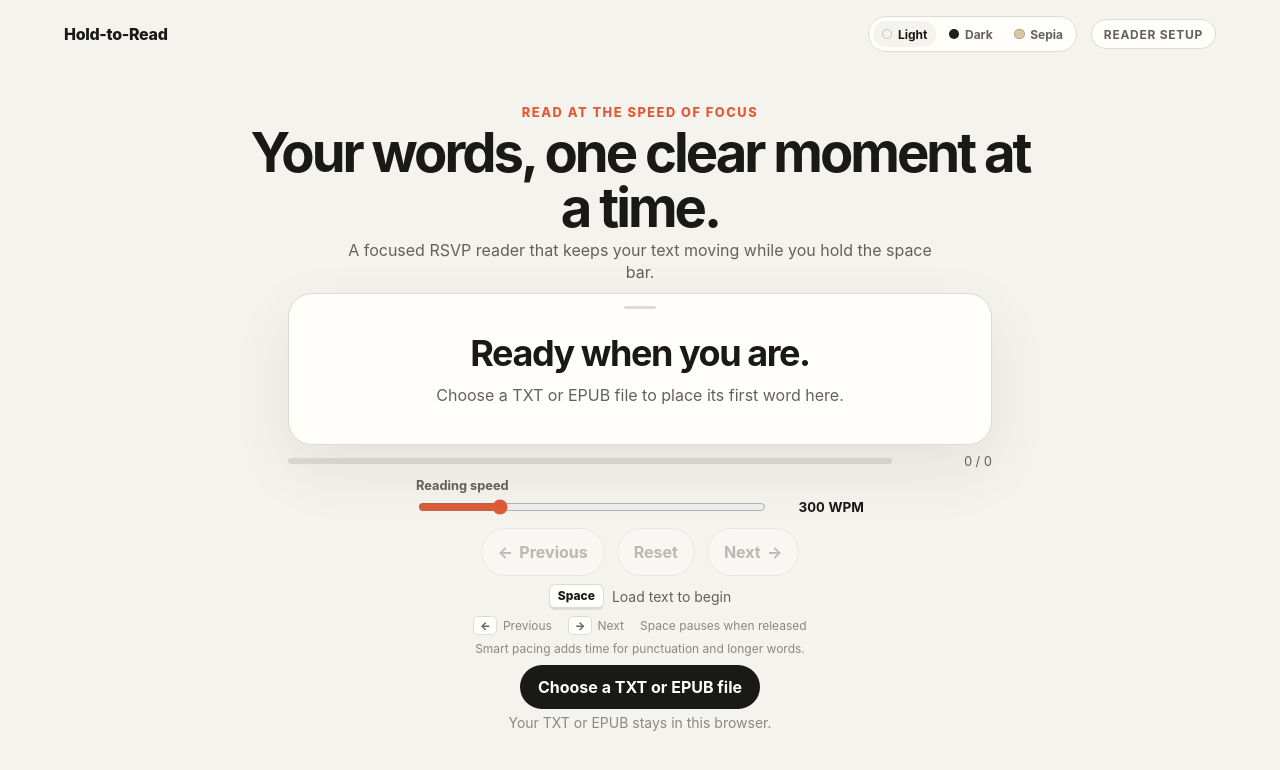
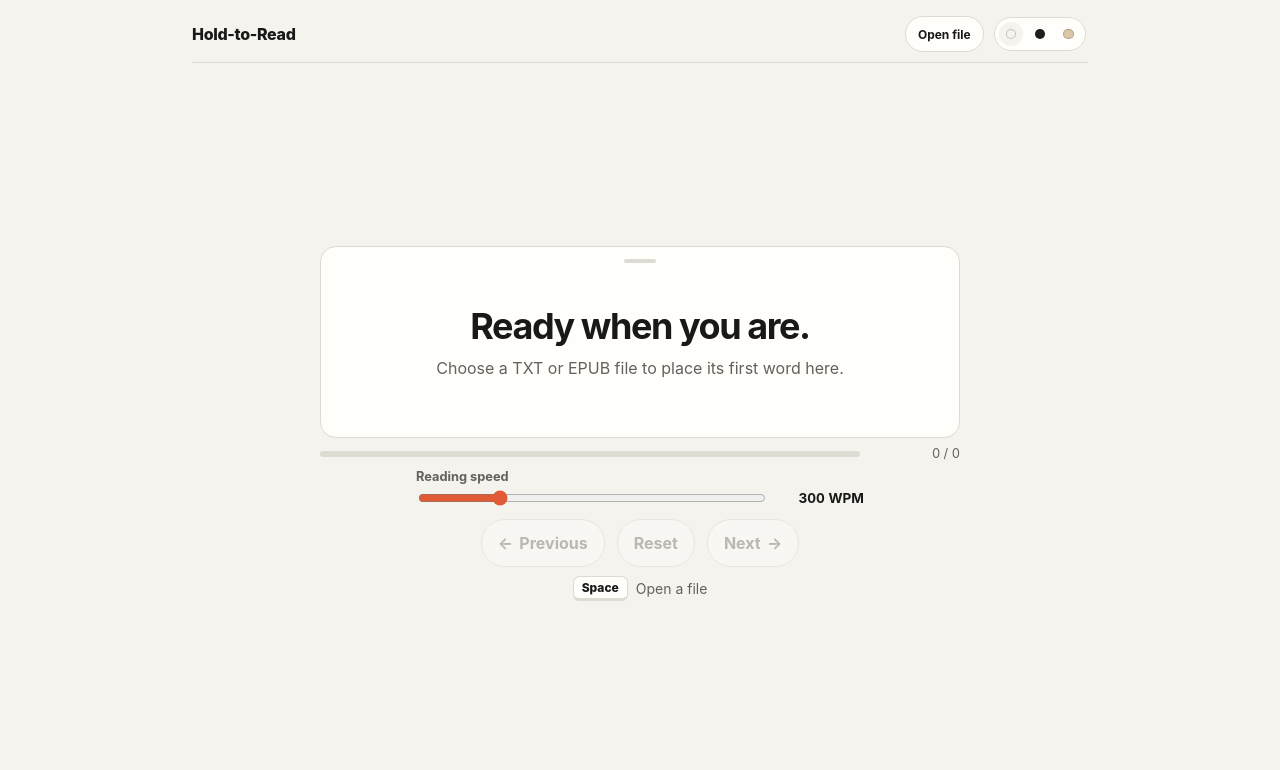
Before and after one commit to kusonnim/RSVP_Reader, a React (Vite) app: page / in a window 1280 px wide. Shown: the top 770 px of the page. Built offline with nearby package versions, Linux system fonts and the light colour scheme.

Commit message:
Minimize reader interface

```diff
--- a/src/app/App.css
+++ b/src/app/App.css
@@ -17,7 +17,7 @@
 .app-shell {
   display: grid;
   grid-template-rows: auto minmax(0, 1fr);
-  width: min(100% - 2rem, 72rem);
+  width: min(100% - 2rem, 56rem);
   height: 100%;
   margin: 0 auto;
   padding: clamp(0.65rem, 2vh, 1.25rem) 0;
@@ -28,12 +28,14 @@
   align-items: center;
   justify-content: space-between;
   gap: 1rem;
+  border-bottom: 1px solid var(--color-border);
+  padding-bottom: 0.65rem;
 }
 
 .header-actions {
   display: flex;
   align-items: center;
-  gap: 0.75rem;
+  gap: 0.5rem;
 }
 
 .theme-selector {
@@ -48,9 +50,9 @@
 .theme-option {
   display: flex;
   align-items: center;
-  gap: 0.35rem;
+  gap: 0;
   border-radius: 999px;
-  padding: 0.35rem 0.55rem;
+  padding: 0.45rem;
   color: var(--color-text-muted);
   cursor: pointer;
   font-size: 0.75rem;
@@ -99,75 +101,31 @@
   font-size: 1rem;
   font-weight: 800;
   letter-spacing: -0.02em;
-  text-decoration: none;
 }
 
-.status-badge {
-  border: 1px solid var(--color-border);
-  border-radius: 999px;
-  padding: 0.4rem 0.75rem;
-  color: var(--color-text-muted);
-  background: var(--color-surface);
-  font-size: 0.75rem;
-  font-weight: 700;
-  letter-spacing: 0.06em;
-  text-transform: uppercase;
-}
-
-.welcome-panel {
+.reader-panel {
   display: grid;
   align-content: center;
   justify-items: center;
-  gap: clamp(0.45rem, 1.15vh, 0.85rem);
-  max-width: 54rem;
+  gap: clamp(0.4rem, 1vh, 0.7rem);
+  max-width: 48rem;
   width: 100%;
   min-height: 0;
   margin: 0 auto;
   text-align: center;
 }
 
-.intro {
-  display: grid;
-  justify-items: center;
-  gap: 0.3rem;
-}
-
-.eyebrow {
-  margin: 0;
-  color: var(--color-accent);
-  font-size: 0.8rem;
-  font-weight: 800;
-  letter-spacing: 0.12em;
-  text-transform: uppercase;
-}
-
-.welcome-panel h1 {
-  max-width: 22ch;
-  margin: 0;
-  font-size: clamp(1.75rem, 4.5vw, 3.4rem);
-  line-height: 1;
-  letter-spacing: -0.055em;
-}
-
-.welcome-copy {
-  max-width: 38rem;
-  margin: 0;
-  color: var(--color-text-muted);
-  font-size: clamp(0.85rem, 1.5vw, 1rem);
-  line-height: 1.4;
-}
-
 .reader-view {
   position: relative;
   display: grid;
-  width: min(100%, 44rem);
-  min-height: clamp(7.5rem, 19vh, 10.5rem);
+  width: min(100%, 40rem);
+  min-height: clamp(8rem, 24vh, 12rem);
   margin-top: 0;
   place-items: center;
   border: 1px solid var(--color-border);
-  border-radius: var(--radius-large);
+  border-radius: 1rem;
   background: var(--color-surface);
-  box-shadow: var(--shadow-soft);
+  box-shadow: none;
   transition:
     border-color 180ms ease,
     box-shadow 180ms ease,
@@ -191,9 +149,8 @@
 
 .reader-view.is-reading {
   border-color: var(--color-accent);
-  box-shadow:
-    var(--shadow-soft),
-    0 0 0 0.2rem color-mix(in srgb, var(--color-accent) 12%, transparent);
+  box-shadow: 0 0 0 0.2rem
+    color-mix(in srgb, var(--color-accent) 12%, transparent);
   transform: translateY(-0.125rem);
 }
 
@@ -207,7 +164,7 @@
   grid-template-columns: auto minmax(0, 1fr) auto;
   align-items: center;
   gap: 0.75rem;
-  width: min(100%, 44rem);
+  width: min(100%, 40rem);
   margin-top: 0;
   border: 1px solid var(--color-border);
   border-radius: 0.9rem;
@@ -284,7 +241,7 @@
   grid-template-columns: minmax(0, 1fr) auto;
   align-items: center;
   gap: 0.75rem;
-  width: min(100%, 44rem);
+  width: min(100%, 40rem);
   margin-top: 0;
 }
 
@@ -314,7 +271,7 @@
 .controls-panel {
   display: grid;
   justify-items: center;
-  width: min(100%, 44rem);
+  width: min(100%, 40rem);
   margin-top: 0;
 }
 
@@ -464,56 +421,23 @@
   font-weight: 750;
 }
 
-.keyboard-help {
+.file-loader {
+  position: relative;
   display: flex;
-  flex-wrap: wrap;
-  justify-content: center;
-  gap: 0.5rem 1rem;
-  margin-top: 0.4rem;
-  color: var(--color-text-subtle);
-  font-size: 0.75rem;
-}
-
-.keyboard-help span {
-  display: inline-flex;
   align-items: center;
-  gap: 0.35rem;
-}
-
-.keyboard-help kbd {
-  min-width: 1.5rem;
-  border: 1px solid var(--color-border);
-  border-radius: 0.3rem;
-  padding: 0.1rem 0.3rem;
-  color: var(--color-text-muted);
-  background: var(--color-surface);
-  font-family: inherit;
-  font-size: 0.7rem;
-  font-weight: 800;
-  text-align: center;
-}
-
-.smart-timing-note {
-  margin: 0.35rem 0 0;
-  color: var(--color-text-subtle);
-  font-size: 0.75rem;
-}
-
-.file-loader {
-  display: grid;
-  justify-items: center;
   margin-top: 0;
 }
 
 .file-loader-button {
-  min-height: 2.75rem;
-  border: 0;
+  min-height: 2.25rem;
+  border: 1px solid var(--color-border);
   border-radius: 999px;
-  padding: 0.55rem 1.15rem;
-  color: var(--color-surface);
-  background: var(--color-text);
+  padding: 0.35rem 0.75rem;
+  color: var(--color-text);
+  background: var(--color-surface);
   cursor: pointer;
-  font-weight: 750;
+  font-size: 0.75rem;
+  font-weight: 700;
   transition:
     transform 150ms ease,
     opacity 150ms ease;
@@ -528,21 +452,25 @@
   opacity: 0.6;
 }
 
-.file-loader-help,
-.file-loader-error,
-.load-result {
+.file-loader-error {
   margin: 0.3rem 0 0;
   color: var(--color-text-subtle);
   font-size: 0.875rem;
 }
 
 .file-loader-error {
+  position: absolute;
+  top: calc(100% + 0.35rem);
+  right: 0;
+  z-index: 2;
+  width: max-content;
+  max-width: min(20rem, 80vw);
+  border: 1px solid var(--color-border);
+  border-radius: 0.6rem;
+  padding: 0.45rem 0.6rem;
+  background: var(--color-surface);
   color: var(--color-accent);
   font-weight: 700;
-}
-
-.load-result {
-  color: var(--color-text-muted);
 }
 
 .visually-hidden {
@@ -558,16 +486,11 @@
 }
 
 @media (max-width: 48rem) {
-  .welcome-panel h1 {
-    font-size: clamp(1.65rem, 7vw, 2.75rem);
-  }
-
   .mobile-hold-button {
     display: inline-flex;
   }
 
-  .keyboard-help,
-  .smart-timing-note {
+  .hold-instruction {
     display: none;
   }
 }
@@ -577,8 +500,7 @@
     display: inline-flex;
   }
 
-  .hold-instruction,
-  .keyboard-help {
+  .hold-instruction {
     display: none;
   }
 }
@@ -594,21 +516,13 @@
   }
 
   .header-actions {
-    align-items: flex-end;
-    flex-direction: column-reverse;
+    align-items: center;
+    flex-direction: row;
     gap: 0.5rem;
   }
 
-  .theme-option {
-    padding-inline: 0.45rem;
-  }
-
-  .theme-option span:last-child {
-    display: none;
-  }
-
   .reader-view {
-    min-height: clamp(6.5rem, 17vh, 8rem);
+    min-height: clamp(7rem, 24vh, 9rem);
     margin-top: 0;
   }
 
@@ -657,22 +571,11 @@
     font-size: 0.78rem;
   }
 
-  .keyboard-help {
-    max-width: 18rem;
-  }
-
-  .has-document .intro {
-    display: none;
-  }
 }
 
 @media (max-width: 24rem) {
   .app-header {
     align-items: flex-start;
-  }
-
-  .status-badge {
-    display: none;
   }
 
   .reader-controls {
@@ -687,22 +590,6 @@
 }
 
 @media (max-height: 46rem) {
-  .intro {
-    gap: 0.15rem;
-  }
-
-  .eyebrow,
-  .welcome-copy,
-  .keyboard-help,
-  .smart-timing-note,
-  .file-loader-help {
-    display: none;
-  }
-
-  .welcome-panel h1 {
-    font-size: clamp(1.4rem, 4vw, 2.25rem);
-  }
-
   .reader-view {
     min-height: 6.5rem;
   }
@@ -722,15 +609,11 @@
 }
 
 @media (max-height: 40rem) {
-  .intro {
-    display: none;
-  }
-
   .app-shell {
     padding-block: 0.4rem;
   }
 
-  .welcome-panel {
+  .reader-panel {
     gap: 0.35rem;
   }
 
@@ -738,15 +621,6 @@
     min-height: 5.75rem;
   }
 
-  .file-loader {
-    grid-auto-flow: column;
-    align-items: center;
-    gap: 0.5rem;
-  }
-
-  .load-result {
-    display: none;
-  }
 }
 
 @media (prefers-reduced-motion: reduce) {
--- a/src/app/App.tsx
+++ b/src/app/App.tsx
@@ -17,11 +17,6 @@ import type {
 import "./App.css";
 
 function App() {
-  const [fileName, setFileName] = useState("");
-  const [hasLoadedFile, setHasLoadedFile] = useState(false);
-  const [restoredWordNumber, setRestoredWordNumber] = useState<number | null>(
-    null,
-  );
   const [fileMetadata, setFileMetadata] =
     useState<ReaderFileMetadata | null>(null);
   const [chapters, setChapters] = useState<ReaderChapter[]>([]);
@@ -72,16 +67,9 @@ function App() {
         : document.text;
 
     loadText(text, restoredProgress.currentIndex);
-    setFileName(file.name);
     setFileMetadata(metadata);
     setChapters(document.chapters);
     setSelectedChapterIndex(chapterIndex);
-    setHasLoadedFile(true);
-    setRestoredWordNumber(
-      restoredProgress.currentIndex > 0
-        ? restoredProgress.currentIndex + 1
-        : null,
-    );
   };
 
   const handleChapterChange = (chapterIndex: number) => {
@@ -92,7 +80,6 @@ function App() {
     }
 
     setSelectedChapterIndex(chapterIndex);
-    setRestoredWordNumber(null);
     loadText(chapter.text);
   };
 
@@ -132,32 +119,19 @@ function App() {
   ]);
 
   return (
-    <div
-      className={`app theme-${theme}${hasLoadedFile ? " has-document" : ""}`}
-    >
+    <div className={`app theme-${theme}`}>
       <main className="app-shell">
         <header className="app-header">
-          <a className="wordmark" href="/" aria-label="Hold-to-Read home">
+          <span className="wordmark">
             Hold-to-Read
-          </a>
+          </span>
           <div className="header-actions">
+            <FileLoader onDocumentLoaded={handleDocumentLoaded} />
             <ThemeSelector theme={theme} onThemeChange={setTheme} />
-            <span className="status-badge">
-              {hasLoadedFile ? `${words.length} words` : "Reader setup"}
-            </span>
           </div>
         </header>
 
-        <section className="welcome-panel" aria-labelledby="welcome-title">
-          <div className="intro">
-            <p className="eyebrow">Read at the speed of focus</p>
-            <h1 id="welcome-title">Your words, one clear moment at a time.</h1>
-            <p className="welcome-copy">
-              A focused RSVP reader that keeps your text moving while you hold
-              the space bar.
-            </p>
-          </div>
-
+        <section className="reader-panel" aria-label="Hold-to-Read reader">
           <ReaderView
             words={words}
             currentIndex={currentIndex}
@@ -187,18 +161,6 @@ function App() {
             onWpmChange={setWpm}
             onHoldingChange={setHolding}
           />
-
-          <FileLoader onDocumentLoaded={handleDocumentLoaded} />
-
-          {hasLoadedFile && (
-            <p className="load-result" role="status">
-              {words.length > 0
-                ? restoredWordNumber
-                  ? `${fileName} resumed at word ${restoredWordNumber.toLocaleString()}.`
-                  : `${fileName} is ready with ${words.length.toLocaleString()} words.`
-                : `${fileName} did not contain any readable words.`}
-            </p>
-          )}
         </section>
       </main>
     </div>
--- a/src/components/FileLoader.tsx
+++ b/src/components/FileLoader.tsx
@@ -55,7 +55,7 @@ function FileLoader({ onDocumentLoaded }: FileLoaderProps) {
         type="file"
         accept=".txt,.epub,text/plain,application/epub+zip"
         onChange={handleFileChange}
-        aria-describedby={error ? "file-loader-error" : "file-loader-help"}
+        aria-describedby={error ? "file-loader-error" : undefined}
       />
       <button
         className="file-loader-button"
@@ -63,11 +63,8 @@ function FileLoader({ onDocumentLoaded }: FileLoaderProps) {
         onClick={() => inputRef.current?.click()}
         disabled={isLoading}
       >
-        {isLoading ? "Reading file..." : "Choose a TXT or EPUB file"}
+        {isLoading ? "Opening..." : "Open file"}
       </button>
-      <p id="file-loader-help" className="file-loader-help">
-        Your TXT or EPUB stays in this browser.
-      </p>
       {error && (
         <p id="file-loader-error" className="file-loader-error" role="alert">
           {error}
--- a/src/components/ReaderControls.tsx
+++ b/src/components/ReaderControls.tsx
@@ -85,23 +85,8 @@ function ReaderControls({
         {isHolding
           ? " Reading..."
           : hasWords
-            ? " Hold to read"
-            : " Load text to begin"}
-      </p>
-
-      <div className="keyboard-help" aria-label="Keyboard shortcuts">
-        <span>
-          <kbd>&larr;</kbd>
-          Previous
-        </span>
-        <span>
-          <kbd>&rarr;</kbd>
-          Next
-        </span>
-        <span>Space pauses when released</span>
-      </div>
-      <p className="smart-timing-note">
-        Smart pacing adds time for punctuation and longer words.
+            ? " Hold"
+            : " Open a file"}
       </p>
     </div>
   );
--- a/src/components/ThemeSelector.tsx
+++ b/src/components/ThemeSelector.tsx
@@ -31,7 +31,7 @@ function ThemeSelector({ theme, onThemeChange }: ThemeSelectorProps) {
             onChange={() => onThemeChange(option.value)}
           />
           <span className={`theme-swatch theme-swatch-${option.value}`} />
-          <span>{option.label}</span>
+          <span className="visually-hidden">{option.label}</span>
         </label>
       ))}
     </fieldset>
```
